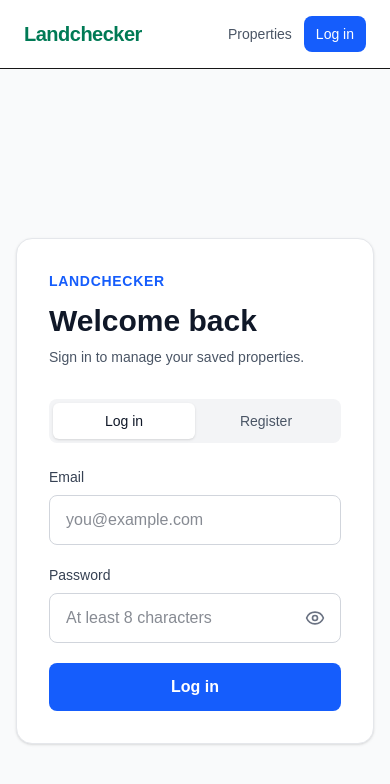
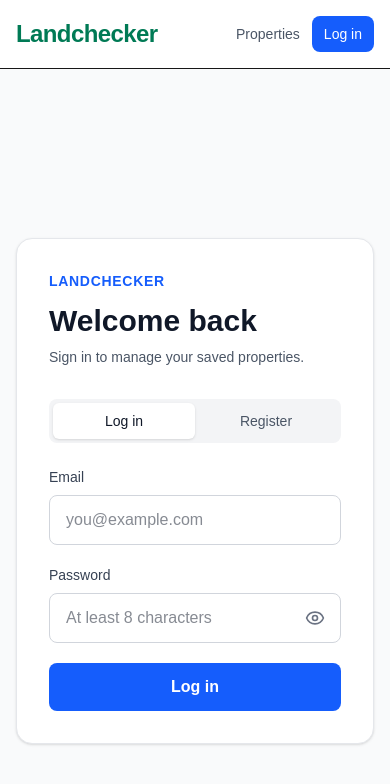
Before and after one commit to jasonababat30/landchecker-ui, a Next.js app: page /auth in a window 390 px wide. Shown: the top 784 px of the page. Built offline with nearby package versions, Linux system fonts and the light colour scheme.

Commit message:
feat: optimize Navbar layout for improved responsiveness and visual hierarchy

```diff
--- a/src/components/Navbar.tsx
+++ b/src/components/Navbar.tsx
@@ -23,8 +23,8 @@ export default function Navbar() {
 
   return (
     <nav className="border-b bg-white">
-      <div className="mx-auto flex max-w-6xl items-center justify-between gap-4 px-6 py-4">
-        <Link href="/" className="text-xl font-bold tracking-tight text-emerald-700">
+      <div className="mx-auto flex w-full max-w-7xl items-center justify-between gap-4 px-4 py-4 sm:px-6">
+        <Link href="/" className="shrink-0 text-2xl font-bold tracking-tight text-emerald-700">
           Landchecker
         </Link>
 
```
